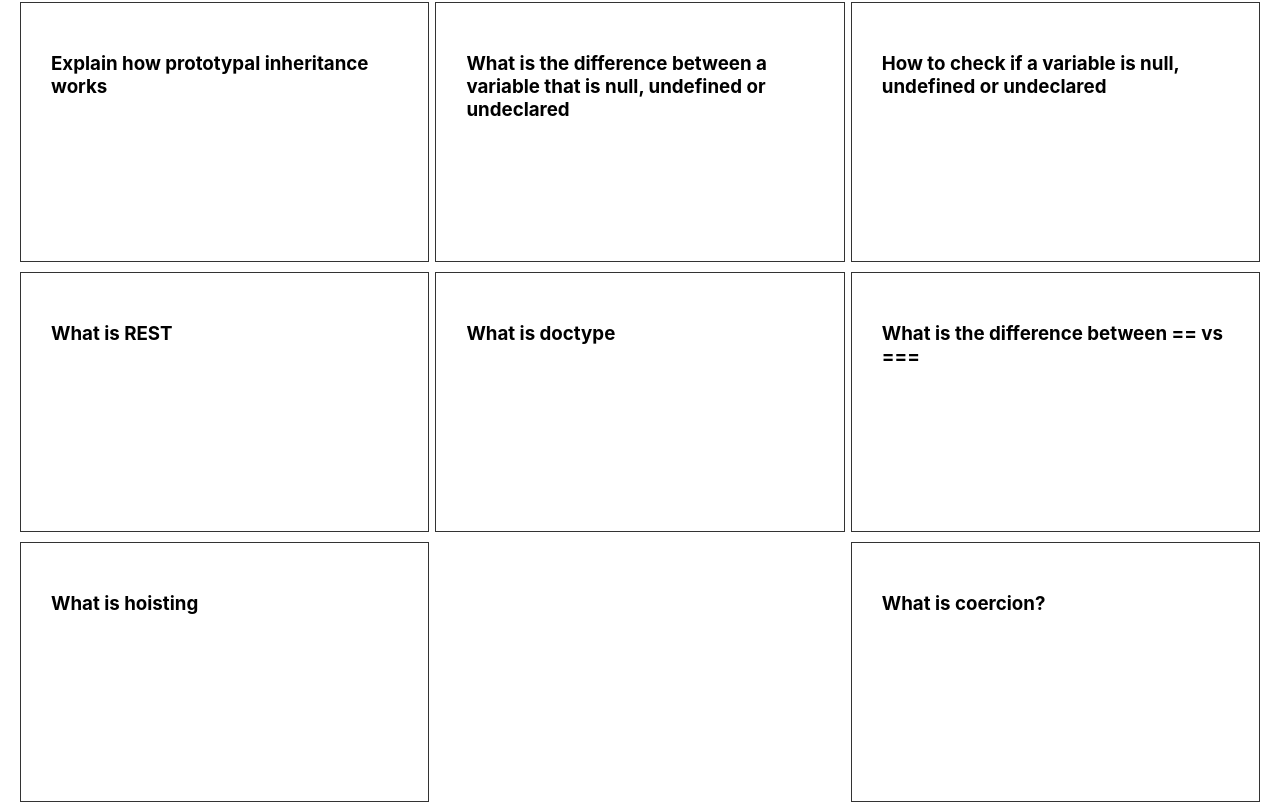
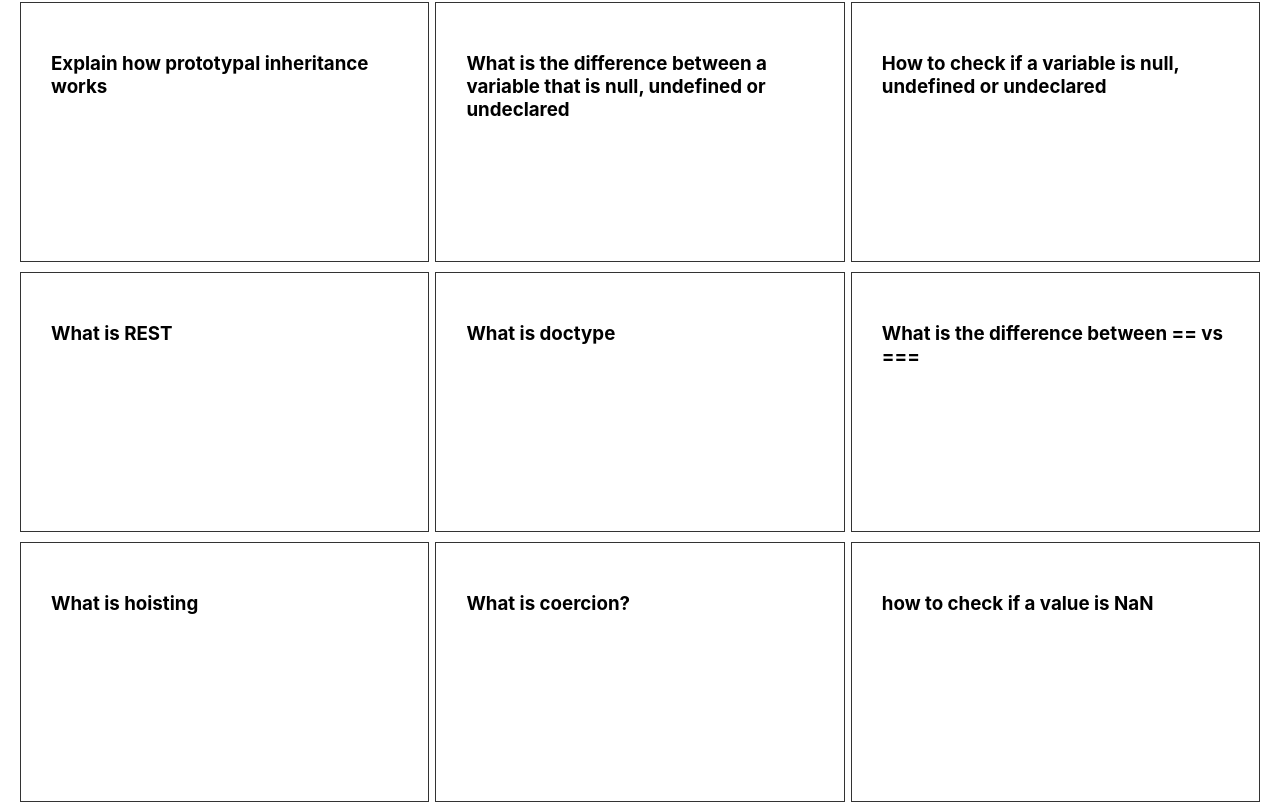
Before and after one commit to colorlessenergy/quizit, a Next.js app: page / in a window 1280 px wide. Shown: the part 620-1432 px from the top of the page. Built offline with nearby package versions, Linux system fonts and the light colour scheme.

Commit message:
Add question

```diff
--- a/pages/index.js
+++ b/pages/index.js
@@ -97,6 +97,10 @@ export function getStaticProps() {
     {
       question: 'What is coercion?',
       answer: 'Coercion is when the type of a value is changed from one to another.'
+    },
+    {
+      question: 'how to check if a value is NaN',
+      answer: 'The Number.isNaN() is used to check if is NaN. You could also compare it to itself because it is the only value that is not equal to itself'
     }
   ]
 
```
